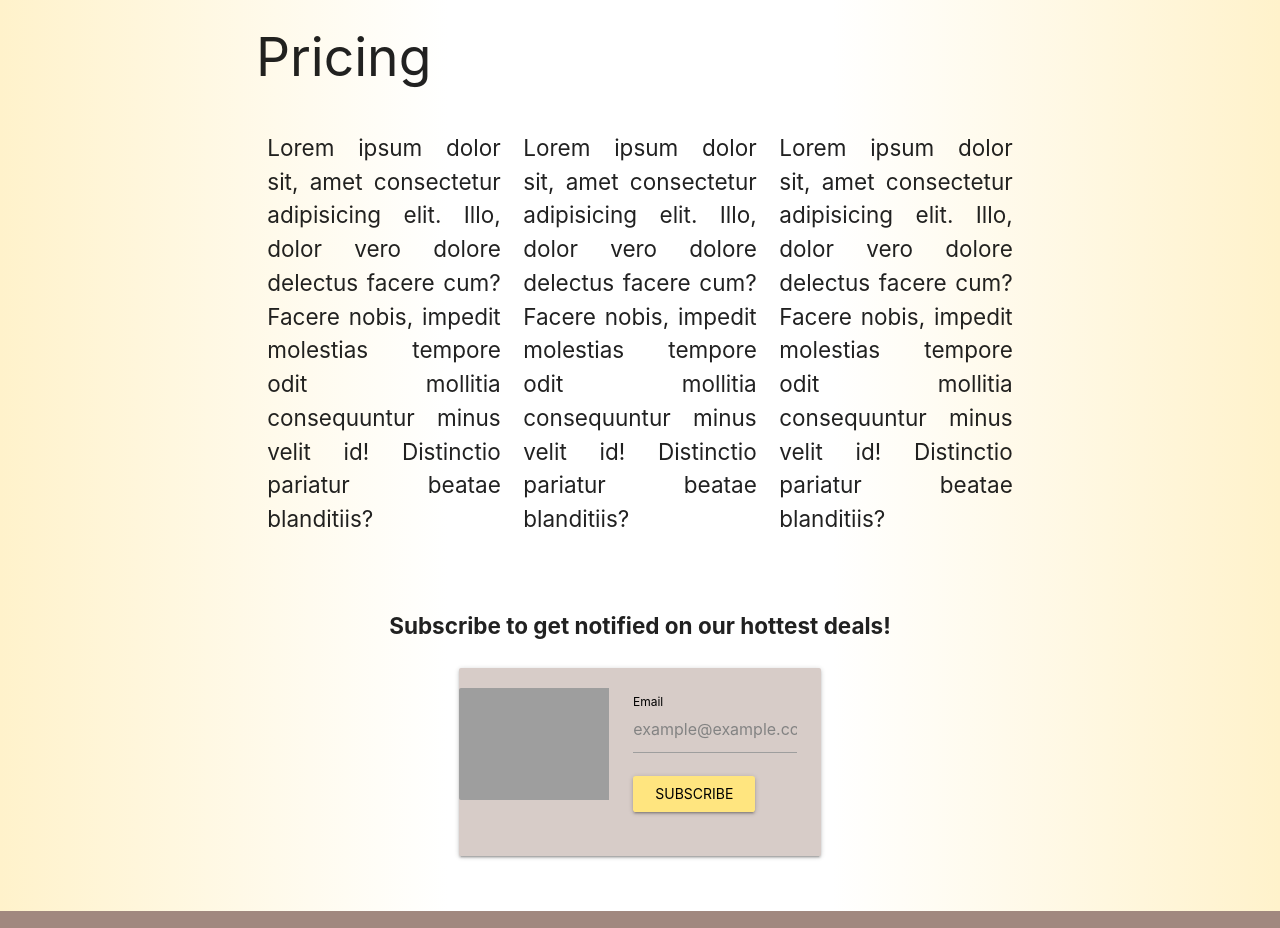
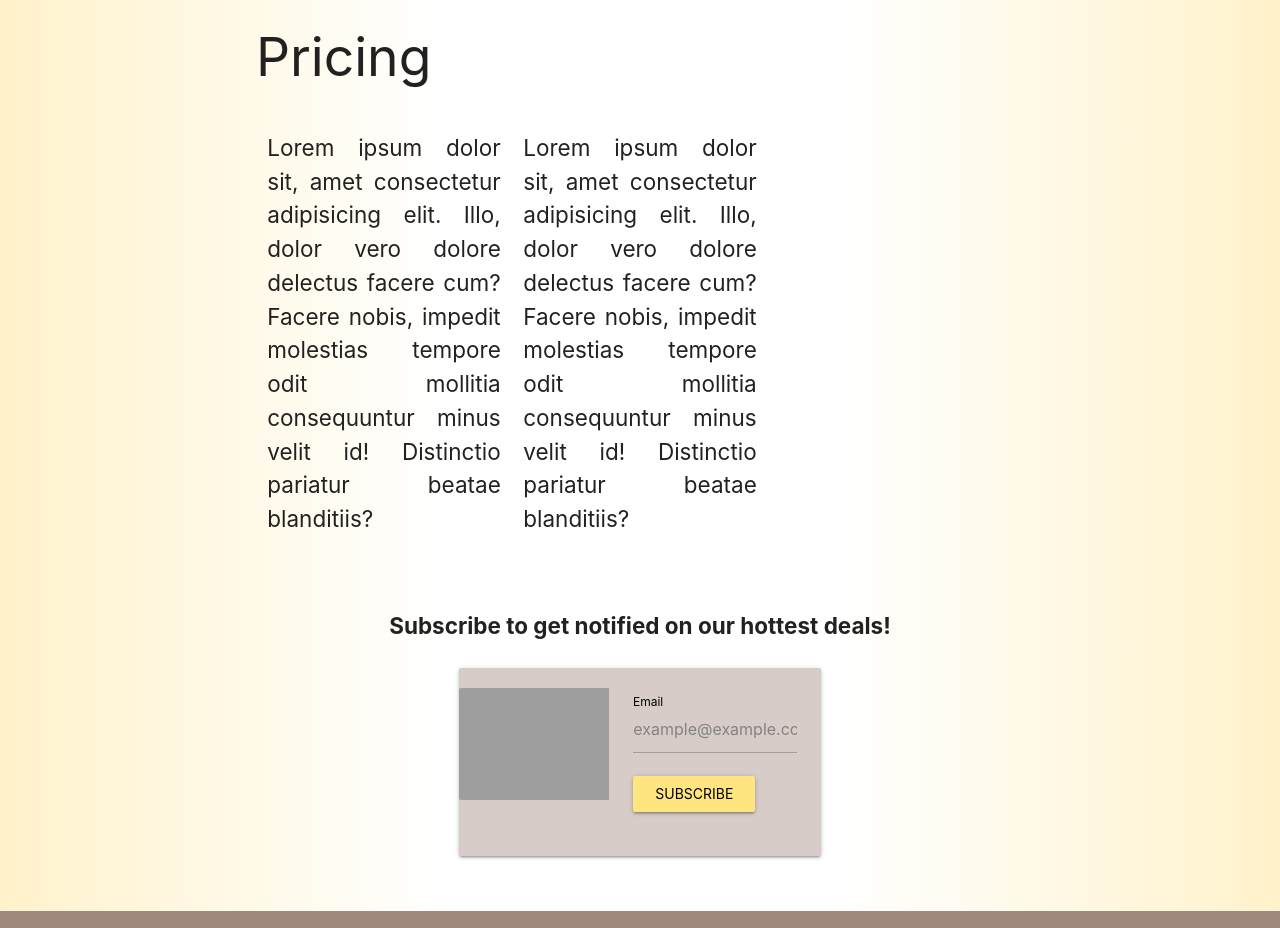
Before and after one commit to OnixFang/productlandingpage, a website: page index.html in a window 1280 px wide. Shown: the part 1640-2568 px from the top of the page. Drawn offline with nearby package versions, Linux system fonts and the light colour scheme; grey boxes are pictures that could not be loaded.

Commit message:
Remove unnecessary lorem

```diff
--- a/index.html
+++ b/index.html
@@ -88,10 +88,7 @@
             blanditiis?</p>
         </div>
         <div class="col s4">
-          <p>Lorem ipsum dolor sit, amet consectetur adipisicing elit. Illo, dolor vero dolore delectus facere cum?
-            Facere
-            nobis, impedit molestias tempore odit mollitia consequuntur minus velit id! Distinctio pariatur beatae
-            blanditiis?</p>
+          <p></p>
         </div>
       </div>
     </section>
```
